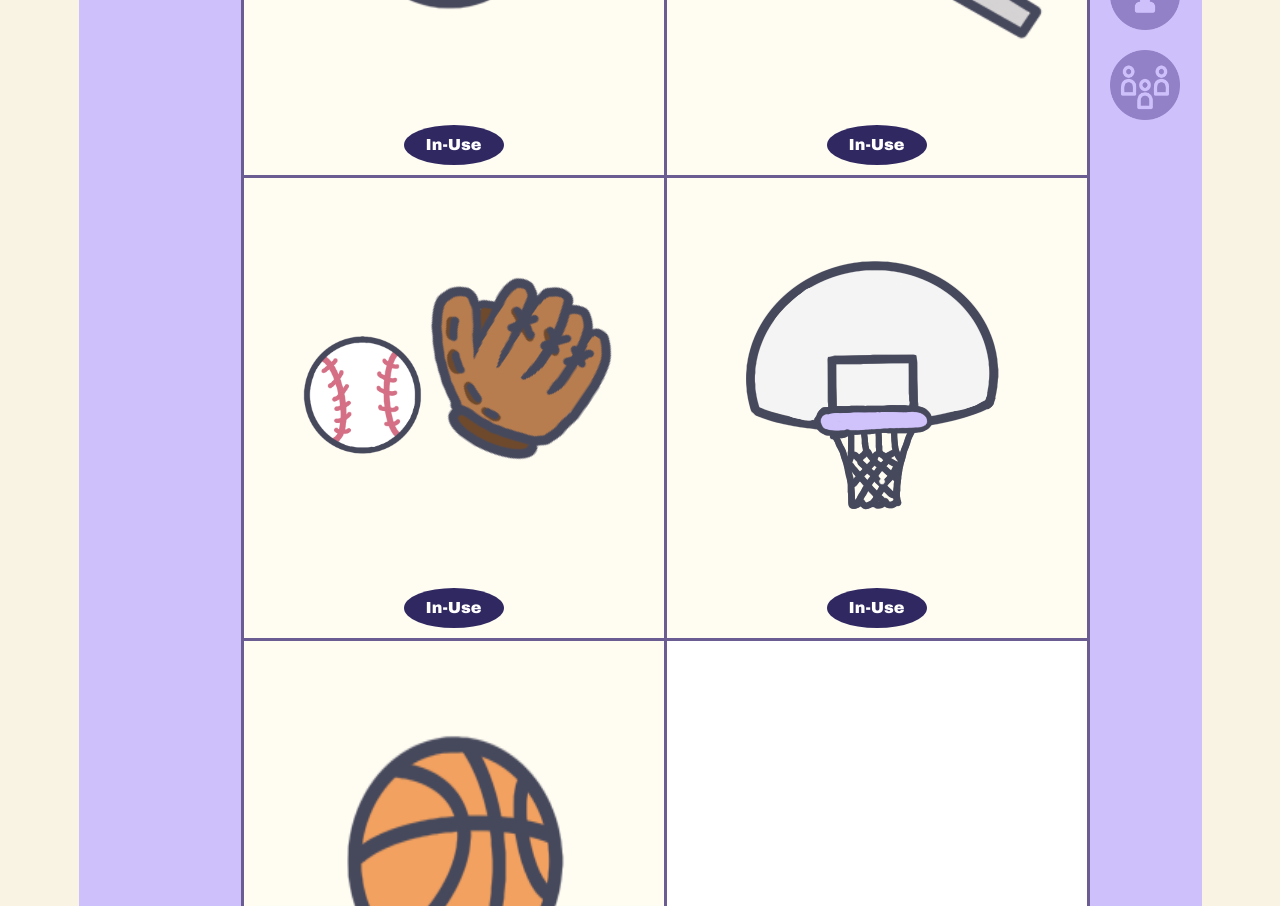
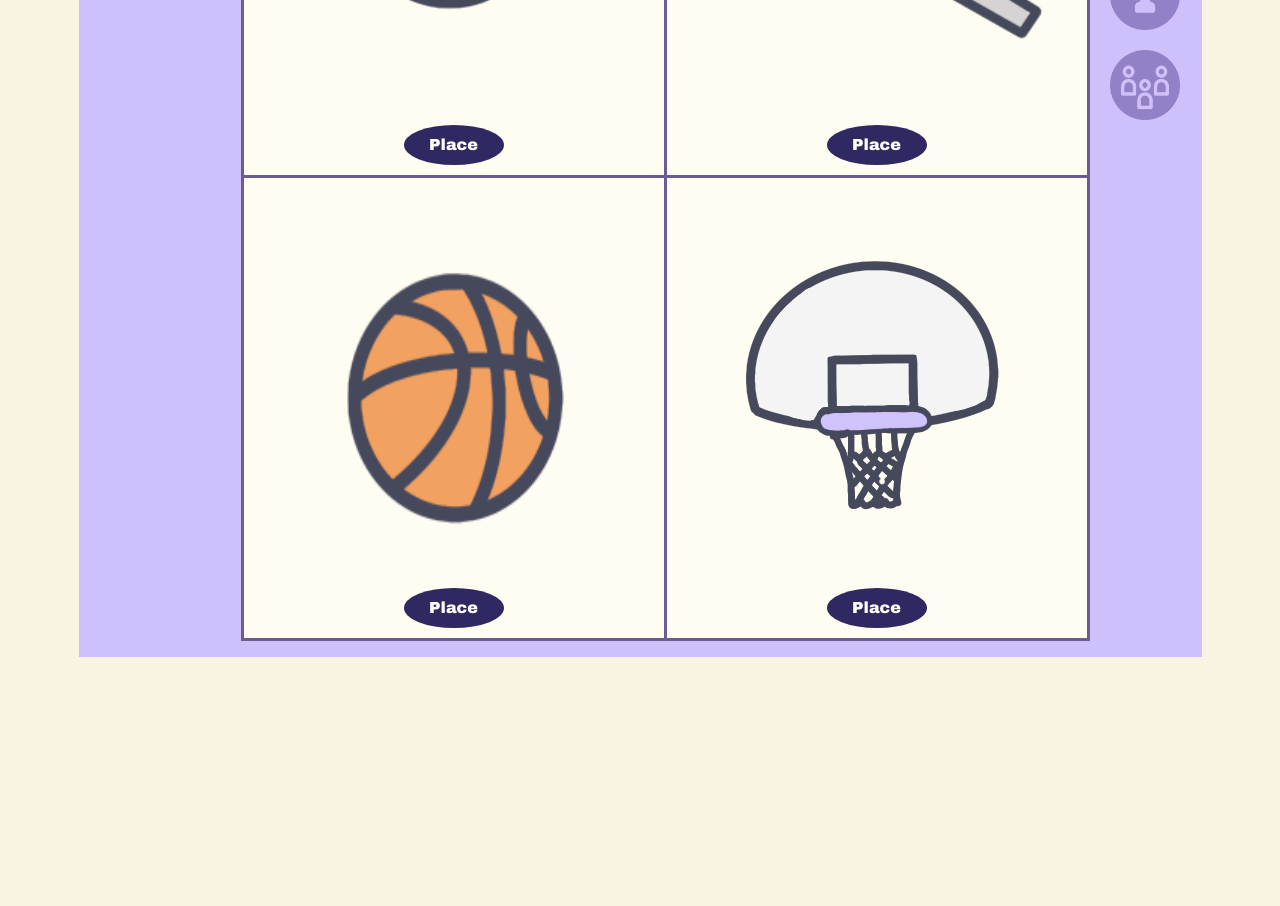
Before and after one commit to kiannabolante/huskypal, a React (Create React App) app in the folder clients/: page /user/accessories in a window 1280 px wide. Shown: the part 520-1426 px from the top of the page. After the commit the page ends 1177 px from the top, so only its background shows below. Built offline with nearby package versions, Linux system fonts and the light colour scheme.

Commit message:
preliminary accessory placement for closet

```diff
--- a/clients/src/components/Closet.css
+++ b/clients/src/components/Closet.css
@@ -3,6 +3,10 @@ body {
   font-family: 'Archivo Black', sans-serif;
   padding:0;
   margin: 0;
+}
+
+h1{
+  color: #6B5D92;
 }
 
 .custom-table {
@@ -11,6 +15,8 @@ body {
 .custom-table th, .custom-table td {
   padding: 10px;
   border: 3px solid #6B5D92;
+  flex-direction: column; /* Display columns */
+  align-items: center; /* Center align items */
 }
 .custom-table th {
   background-color: #FFFCF2;
@@ -80,3 +86,8 @@ h1 {
   font-size: 16px;
   border: none;
 }
+
+
+.taller-row {
+  height: auto; /* Adjust height to auto */
+}
--- a/clients/src/components/Closet.jsx
+++ b/clients/src/components/Closet.jsx
@@ -1,73 +1,93 @@
-import React from "react";
-
+import React, { useState } from "react";
 import "./Closet.css";
 import { Link } from "react-router-dom";
+import { useNavigate } from "react-router-dom";
 
 import deactivatedHome from "../images/nav-bar/deactivatedHome.png";
 import deactivatedPals from "../images/nav-bar/deactivatedPals.png";
 import deactivatedLevels from "../images/nav-bar/deactivatedLevels.png";
 import activatedCloset from "../images/nav-bar/activatedCloset.png";
-import baseBallAndMit from '../images/athletic-rewards/baseBallAndMit.png'
-import tennisBall from '../images/athletic-rewards/tennisBall.png'
-import basketBall from '../images/athletic-rewards/basketBall.png'
-import tennisRacket from '../images/athletic-rewards/tennisRacket.png';
-import basketBallHoop from '../images/athletic-rewards/basketBallHoop.png';
+import baseBallAndMit from "../images/athletic-rewards/baseBallAndMit.png";
+import tennisBall from "../images/athletic-rewards/tennisBall.png";
+import basketBall from "../images/athletic-rewards/basketBall.png";
+import tennisRacket from "../images/athletic-rewards/tennisRacket.png";
+import basketBallHoop from "../images/athletic-rewards/basketBallHoop.png";
 
 const Closet = () => {
+  // Define button data containing image source and initial button text
+  const buttonsData = [
+    { image: tennisBall, initialText: "Place" },
+    { image: tennisRacket, initialText: "Place" },
+    { image: basketBall, initialText: "Place" },
+    { image: basketBallHoop, initialText: "Place" },
+    // Add more button data as needed
+  ];
+  // Initialize state for button texts
+  const [buttonTexts, setButtonTexts] = useState(
+    buttonsData.map((button) => button.initialText)
+  );
+
+  const navigate = useNavigate();
+
+  // Function to handle button click for a specific button index
+  const handleButtonClick = (index) => {
+    setButtonTexts((prevTexts) => {
+      const newTexts = [...prevTexts];
+      newTexts[index] = newTexts[index] === "Place" ? "In-Use" : "Place";
+      return newTexts;
+    });
+
+    // Pass the selected item's information to the DubsTrack component
+    const selectedItem = buttonsData[index];
+    navigate("/user/todolist", { state: { selectedItem } });
+  };
+
   return (
     <div style={{ backgroundColor: "#CEC1FB" }}>
-    <div className="container" >
+      <div className="container">
         <h1>Your Accessories</h1>
         <section className="displayLine">
           <div className="custom-table-container">
-        <table class="table custom-table">
+            <table className="table custom-table">
               <thead>
-            <tr className="taller-row">
-              <th>
-                <img src={tennisBall} alt="activate1" className="activate" />
-                <button type="button" class="oval-button">
-                  In-Use
+                {/* Render buttons dynamically */}
+                {buttonsData
+                  .reduce((rows, key, index) => {
+                    index % 2 === 0
+                      ? rows.push([key])
+                      : rows[rows.length - 1].push(key);
+                    return rows;
+                  }, [])
+                  .map((row, rowIndex) => (
+                    <tr key={rowIndex}>
+                      {row.map((button, colIndex) => (
+                        <th key={colIndex}>
+                          <img
+                            src={button.image}
+                            alt={`activate${colIndex}`}
+                            className="activate"
+                          />
+                          {/* Pass the selected item's information through the Link component */}
+                          <Link
+                            to="/user/todolist"
+                            state={{ selectedItem: button }}
+                          >
+                            <button
+                              type="button"
+                              className="oval-button"
+                              onClick={() =>
+                                handleButtonClick(rowIndex * 2 + colIndex)
+                              }
+                            >
+                              {buttonTexts[rowIndex * 2 + colIndex]}
                             </button>
+                          </Link>
                         </th>
-              <th>
-                <img src={tennisRacket} alt="activate6" className="activate" />
-                <button type="button" class="oval-button">
-                  In-Use
-                </button>
-              </th>
+                      ))}
                     </tr>
+                  ))}
               </thead>
-          <tbody>
-            <tr className="taller-row">
-              <th>
-                <img src={baseBallAndMit} alt="activate1" className="activate" />
-                <button type="button" class="oval-button">
-                  In-Use
-                </button>
-              </th>
-              <th>
-                <img src={basketBallHoop} alt="activate1" className="activate" />
-                <button type="button" class="oval-button">
-                  In-Use
-                </button>
-              </th>
-            </tr>
-            <tr className="taller-row">
-              <th>
-                <img src={basketBall} alt="activate1" className="activate" />
-              </th>
-
-              <td></td>
-            </tr>
-            <tr className="taller-row">
-              <th></th>
-              <td></td>
-            </tr>
-            <tr className="taller-row">
-              <th></th>
-              <td></td>
-            </tr>
-          </tbody>
+              {/* You can add more table rows and buttons here */}
             </table>
           </div>
 
@@ -109,10 +129,10 @@ const Closet = () => {
               />
             </div>
           </section>
-
         </section>
       </div>
     </div>
   );
 };
+
 export default Closet;
--- a/clients/src/components/DubsTrack.css
+++ b/clients/src/components/DubsTrack.css
@@ -37,6 +37,8 @@
     width: 150px; /* Adjust the width of the image */
     margin-bottom: -20px;
     height: auto; /* Maintain aspect ratio */
+    display: flex; /* Use flexbox to align items horizontally */
+    justify-content: center; /* Center the items horizontally */
   }
 
   /* Reset margin for h1 within floor-content */
@@ -51,7 +53,13 @@
 }
 
 .avatar {
-  text-align: center; /* Center the avatar image */
+  display: flex; /* Use flexbox to align items horizontally */
+  justify-content: center; /* Center the items horizontally */
+  margin-bottom: -5px; /* Add margin at the bottom */
+}
+
+.avatar img {
+
 }
 
 .homeLevel {
@@ -66,3 +74,7 @@
   margin-top: -38px;
   font-size: 12px;
 }
+
+.selected-item {
+  margin-left: -15px;
+}
--- a/clients/src/components/DubsTrack.jsx
+++ b/clients/src/components/DubsTrack.jsx
@@ -1,6 +1,8 @@
 import React from 'react';
 import { Link } from 'react-router-dom'; // Import Link from react-router-dom
 import './DubsTrack.css'; // Assuming your CSS file is named DubsTrack.css
+import { useLocation } from "react-router-dom";
+
 
 import activatedHome from "../images/nav-bar/activatedHome.png";
 import deactivatedPals from "../images/nav-bar/deactivatedPals.png";
@@ -8,8 +10,17 @@ import deactivatedLevels from "../images/nav-bar/deactivatedLevels.png";
 import deactivatedCloset from "../images/nav-bar/deactivatedCloset.png";
 import huskyAvatar from "../images/huskyAvatar.png";
 import activatedLevels from "../images/nav-bar/activatedLevels.png";
+import baseBallAndMit from '../images/athletic-rewards/baseBallAndMit.png';
+import tennisBall from '../images/athletic-rewards/tennisBall.png';
+import basketBall from '../images/athletic-rewards/basketBall.png';
+import tennisRacket from '../images/athletic-rewards/tennisRacket.png';
+import basketBallHoop from '../images/athletic-rewards/basketBallHoop.png';
 
 function DubsTrack() {
+
+    // Use useLocation hook to access location state
+    const location = useLocation();
+    const selectedItem = location.state ? location.state.selectedItem : null;
   return (
     <div className="track-container">
       <header className="header">
@@ -21,6 +32,10 @@ function DubsTrack() {
       </div>
       <div className = "avatar">
       <img src={huskyAvatar} alt="husky"/>
+      <div className="selected-item">
+                {/* Display the selected item's image if selectedItem exists */}
+                {selectedItem && <img src={selectedItem.image} alt="selected item" />}
+            </div>
       </div>
 
       <div className='floor-content'>
```
Lines whose indentation alone changed are shown as unchanged.
